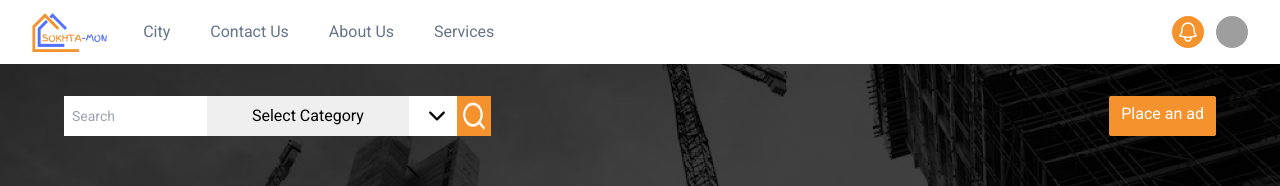
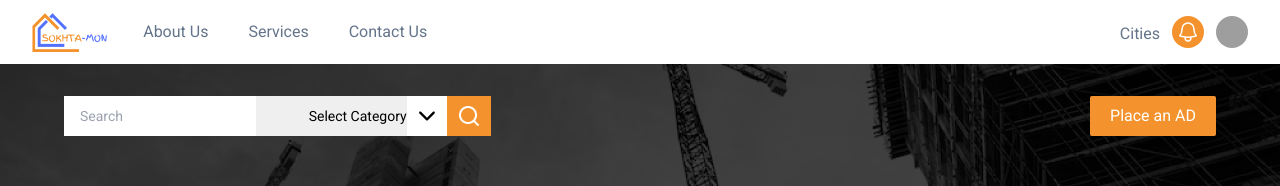
Before and after one commit to shahzaib65/sokhtamon-frontend, a React (Create React App) app: page / in a window 1280 px wide. Shown: the top 186 px of the page. Built offline with nearby package versions, Linux system fonts and the light colour scheme; grey boxes are pictures that could not be loaded.

Commit message:
Home page eddit

```diff
--- a/src/Home/home.js
+++ b/src/Home/home.js
@@ -27,14 +27,14 @@ const Home = () => {
           <div className=" lg:mx-16 xs:mx-6 bg-white rounded-[2px] flex flex-row lg:w-1/3 sm:w-auto justify-end">
             <div className="w-auto h-full bg-black">
               <input
-                className=" w-full h-full px-2 font-roboto font-normal text-sm outline-none"
+                className=" w-full h-full px-4 font-roboto font-normal text-sm outline-none"
                 placeholder="Search"
               />
             </div>
 
-            <div className=" w-2/3 flex justify-center h-full ">
+            <div className=" w-2/3 lg:flex-1 xs:flex lg:justify-end xs:justify-center h-full ">
               <select
-                className=" mx-2 appearance-none text-center items-center font-roboto font-normal lg:text-base xs:text-xs w-full border-none outline-none"
+                className=" lg:pb-2.5 appearance-none h-full lg:text-end lg:items-end xs:text-center xs:items-center font-roboto font-normal lg:text-sm xs:text-xs w-full border-none outline-none"
                 id="dropdown"
                 value={selectedOption}
                 onChange={handleSelectChange}
@@ -53,11 +53,11 @@ const Home = () => {
             </div>
 
             <div className=" bg-primary w-11 h-full flex justify-center">
-              <img className="item-center p-1" src={search} alt="test" />
+              <img className="item-center lg:p-2 xs:p-1" src={search} alt="test" />
             </div>
           </div>
-          <p className=" lg:mx-16 xs:mx-6 px-3 h-10 py-1.5 bg-primary rounded-[2px] text-white font-roboto font-normal text-base">
-            Place an ad
+          <p className=" lg:mx-16 xs:mx-6 px-5 h-10 pt-2 bg-primary rounded-[2px] text-white font-roboto font-normal text-base">
+            Place an AD
           </p>
         </div>
 
--- a/src/Navbar/navBar.js
+++ b/src/Navbar/navBar.js
@@ -5,10 +5,11 @@ import logo from "../../src/assets/logo.png"
 import { Link } from 'react-router-dom';
 const navigation = [
 
-  { name: 'City', href: '#', current: false },
-  { name: 'Contact Us', href: '#', current: false },
+
   { name: 'About Us', href: '#', current: false },
-  { name: 'Services', link: '', current: true }
+  { name: 'Services', link: '', current: true },
+  { name: 'Contact Us', href: '#', current: false }
+
 ]
 
 function classNames(...classes) {
@@ -65,10 +66,9 @@ export default function Example() {
                       <Link
                         key={item.name}
                         href={item.href}
-                        className={classNames(
-                          item.current ? ' text-gray' : ' text-gray',
-                          'rounded-md px-3 py-1 mt-1 text-base font-roboto font-normal'
-                        )}
+                        className={
+                          ' px-3 py-1 mt-1 text-base font-roboto font-normal text-gray'
+                        }
                         aria-current={item.current ? 'page' : undefined}
                       >
                         {item.name}
@@ -78,6 +78,7 @@ export default function Example() {
                 </div>
               </div>
               <div className="absolute inset-y-0 right-0 flex items-center pr-2 sm:static sm:inset-auto sm:ml-6 sm:pr-0">
+              <p className='px-3 py-1 mt-1 text-base font-roboto font-normal text-gray'>Cities</p>
                 <button
                   type="button"
                   className="relative rounded-full bg-primary p-1 text-gray-400 hover:text-white focus:outline-none focus:ring-2 focus:ring-white focus:ring-offset-2 focus:ring-offset-gray-800"
```
